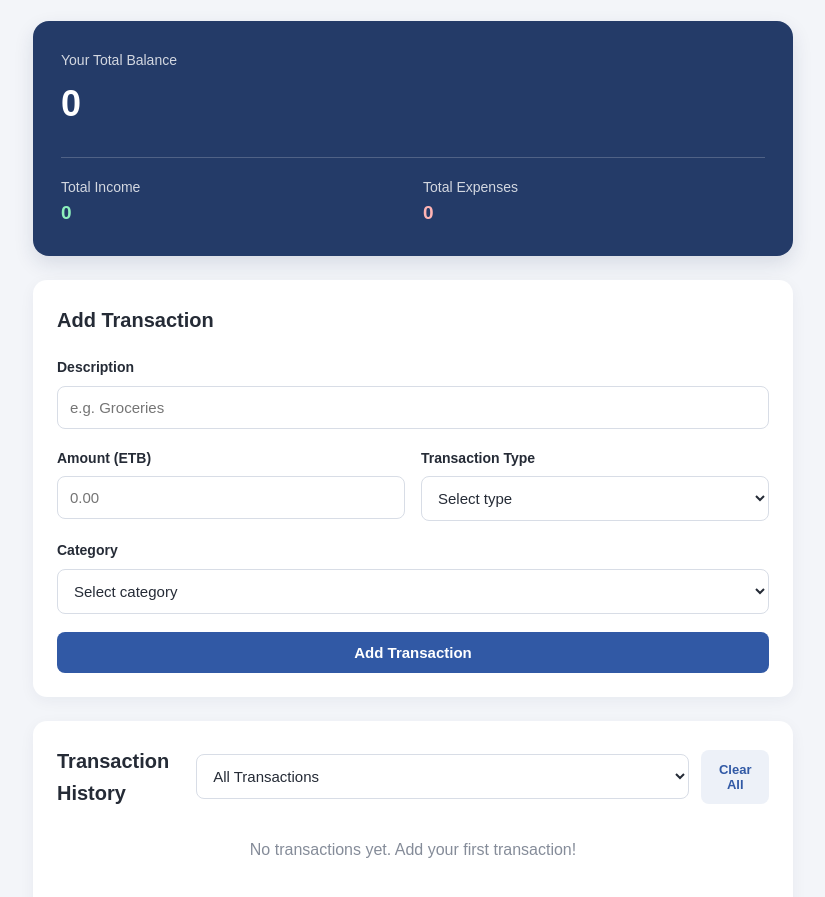
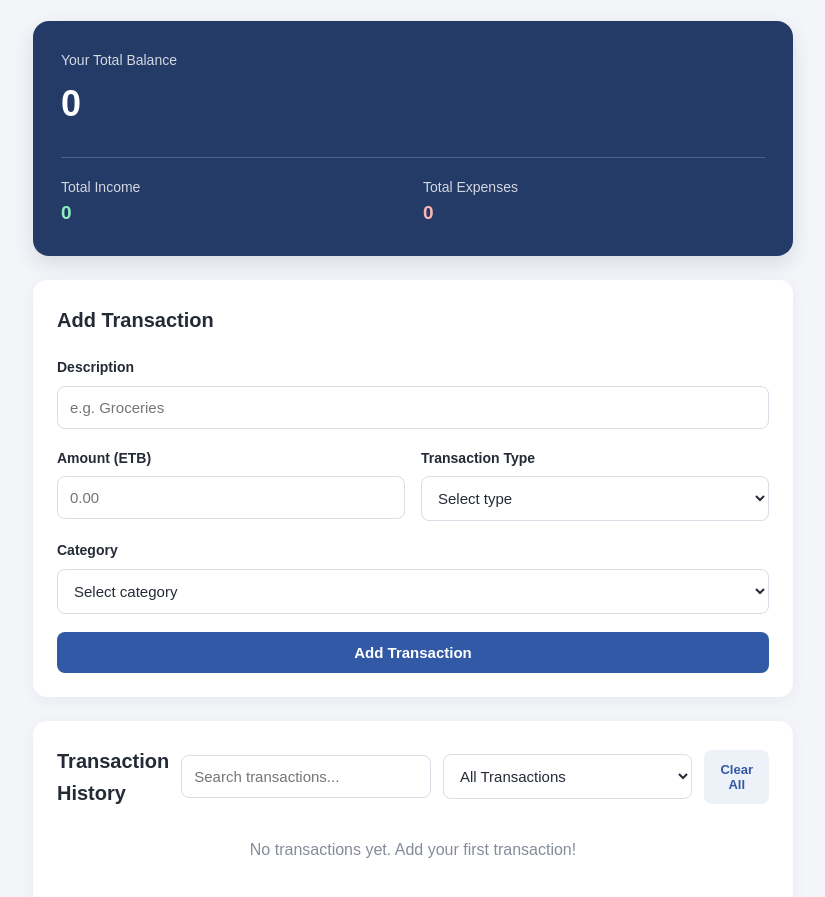
Before and after one commit to marmlu/JS-Expense-Tracker-App, a plain HTML site: page index.html in a window 1280 px wide. Shown: the part 111-1008 px from the top of the page, without its empty margins (227-1052 px from the left). Drawn offline with Linux system fonts and the light colour scheme.

Commit message:
Add search input

```diff
--- a/index.html
+++ b/index.html
@@ -98,6 +98,11 @@
       <section class="history-section">
         <div class="history-header">
           <h2>Transaction History</h2>
+          <input
+            type="text"
+            id="search-transactions"
+            placeholder="Search transactions..."
+          />
           <select id="transaction-filter">
             <option value="all">All Transactions</option>
             <option value="income">Income</option>
```
